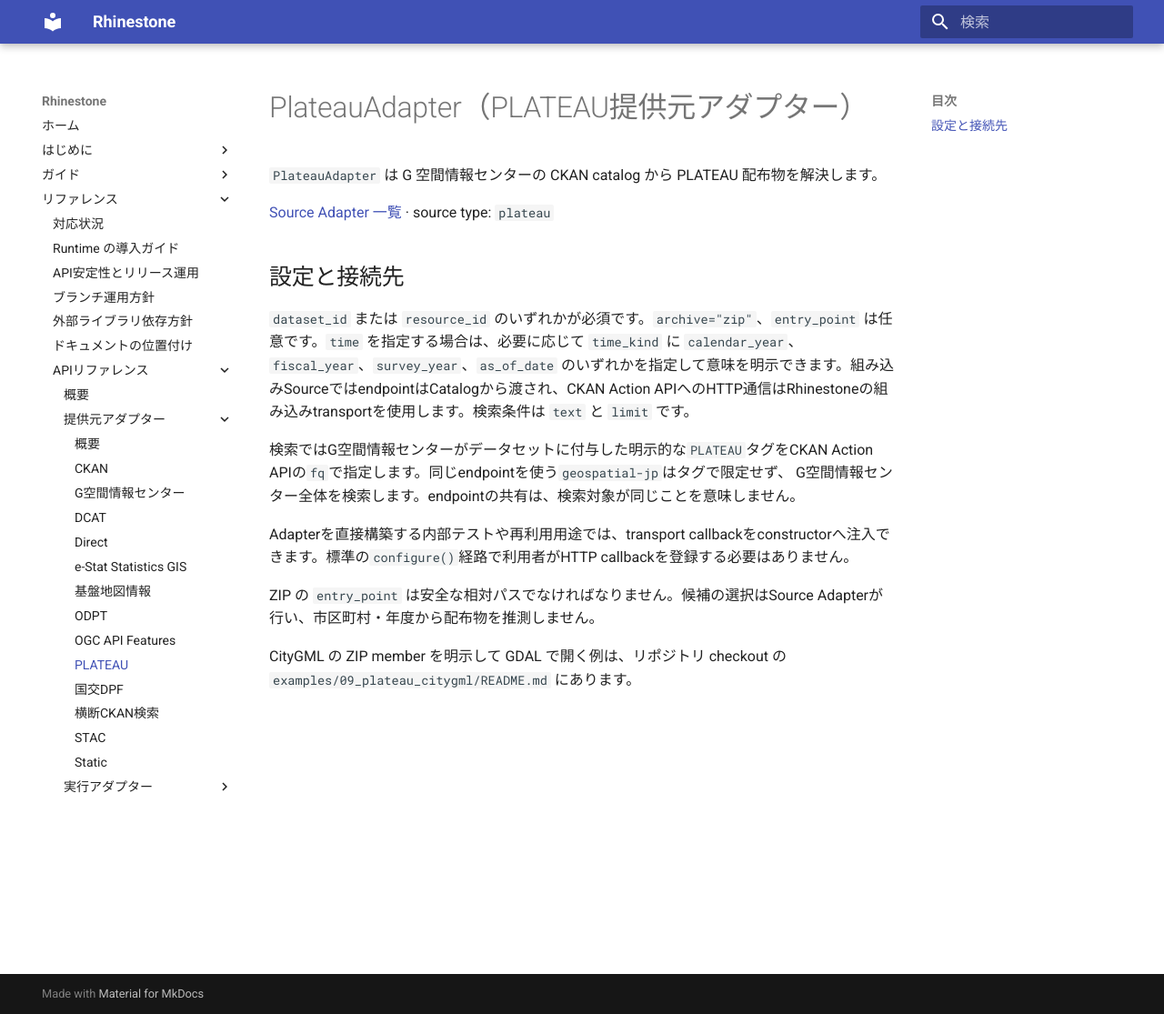
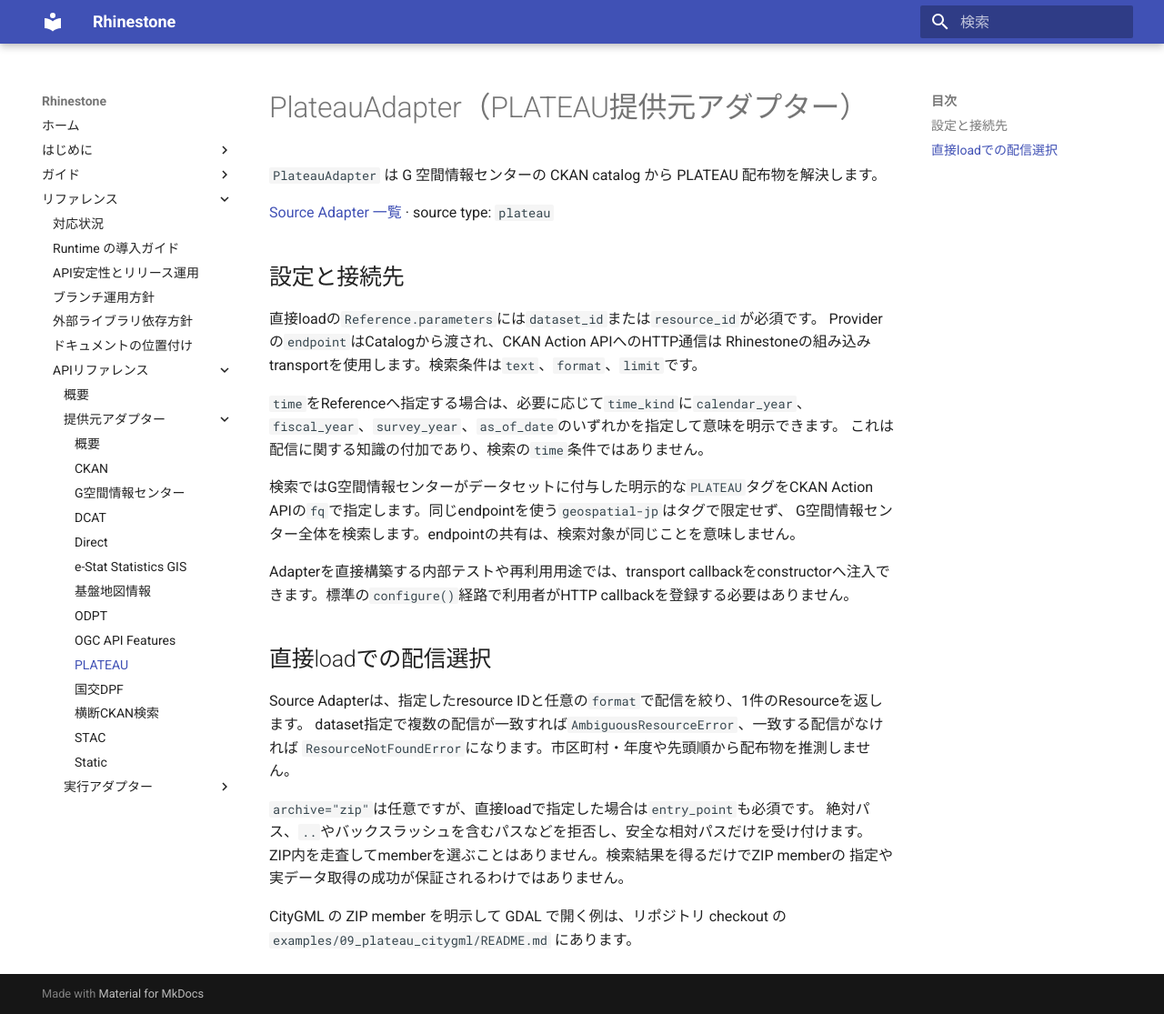
Before and after one commit to u-kitazawa/rhinestone, an MkDocs documentation site: the page built from docs/api/adapters/plateau.md, in a window 1280 px wide and 1115 px high. Shown: the whole window at 91% size. Built offline with MkDocs 1.6.1 and Material for MkDocs 9.7.7, drawn with Linux system fonts in a browser that asks for light colours.

Commit message:
docs: align PLATEAU selection and ZIP contracts

```diff
--- a/docs/api/adapters/plateau.md
+++ b/docs/api/adapters/plateau.md
@@ -6,7 +6,13 @@
 
 ## 設定と接続先
 
-`dataset_id` または `resource_id` のいずれかが必須です。`archive="zip"`、`entry_point` は任意です。`time` を指定する場合は、必要に応じて `time_kind` に `calendar_year`、`fiscal_year`、`survey_year`、`as_of_date` のいずれかを指定して意味を明示できます。組み込みSourceではendpointはCatalogから渡され、CKAN Action APIへのHTTP通信はRhinestoneの組み込みtransportを使用します。検索条件は `text` と `limit` です。
+直接loadの`Reference.parameters`には`dataset_id`または`resource_id`が必須です。
+Providerの`endpoint`はCatalogから渡され、CKAN Action APIへのHTTP通信は
+Rhinestoneの組み込みtransportを使用します。検索条件は`text`、`format`、`limit`です。
+
+`time`をReferenceへ指定する場合は、必要に応じて`time_kind`に`calendar_year`、
+`fiscal_year`、`survey_year`、`as_of_date`のいずれかを指定して意味を明示できます。
+これは配信に関する知識の付加であり、検索の`time`条件ではありません。
 
 検索ではG空間情報センターがデータセットに付与した明示的な`PLATEAU`タグをCKAN
 Action APIの`fq`で指定します。同じendpointを使う`geospatial-jp`はタグで限定せず、
@@ -14,6 +20,15 @@
 
 Adapterを直接構築する内部テストや再利用用途では、transport callbackをconstructorへ注入できます。標準の`configure()`経路で利用者がHTTP callbackを登録する必要はありません。
 
-ZIP の `entry_point` は安全な相対パスでなければなりません。候補の選択はSource Adapterが行い、市区町村・年度から配布物を推測しません。
+## 直接loadでの配信選択
+
+Source Adapterは、指定したresource IDと任意の`format`で配信を絞り、1件のResourceを返します。
+dataset指定で複数の配信が一致すれば`AmbiguousResourceError`、一致する配信がなければ
+`ResourceNotFoundError`になります。市区町村・年度や先頭順から配布物を推測しません。
+
+`archive="zip"`は任意ですが、直接loadで指定した場合は`entry_point`も必須です。
+絶対パス、`..`やバックスラッシュを含むパスなどを拒否し、安全な相対パスだけを受け付けます。
+ZIP内を走査してmemberを選ぶことはありません。検索結果を得るだけでZIP memberの
+指定や実データ取得の成功が保証されるわけではありません。
 
 CityGML の ZIP member を明示して GDAL で開く例は、リポジトリ checkout の `examples/09_plateau_citygml/README.md` にあります。
```
Also changed, not shown: src/rhinestone/adapters/source/plateau/README.md (+13 -5 lines).
